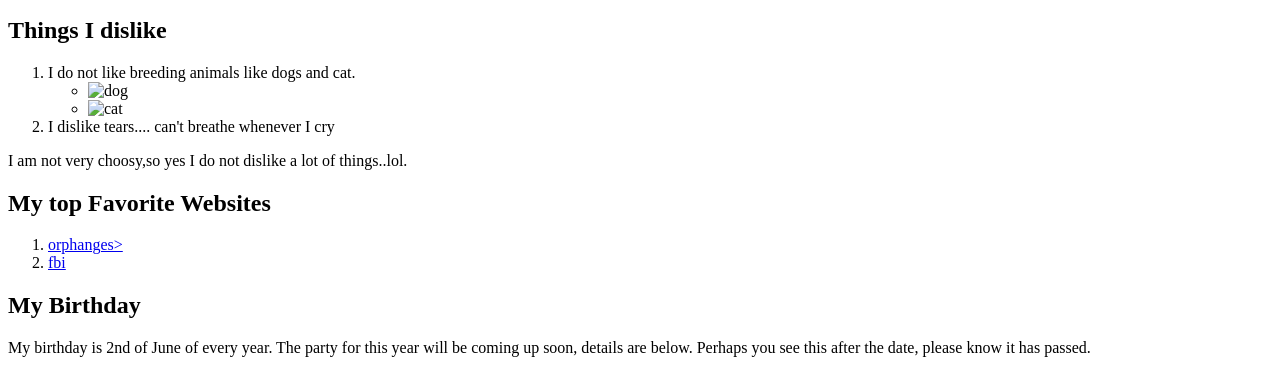
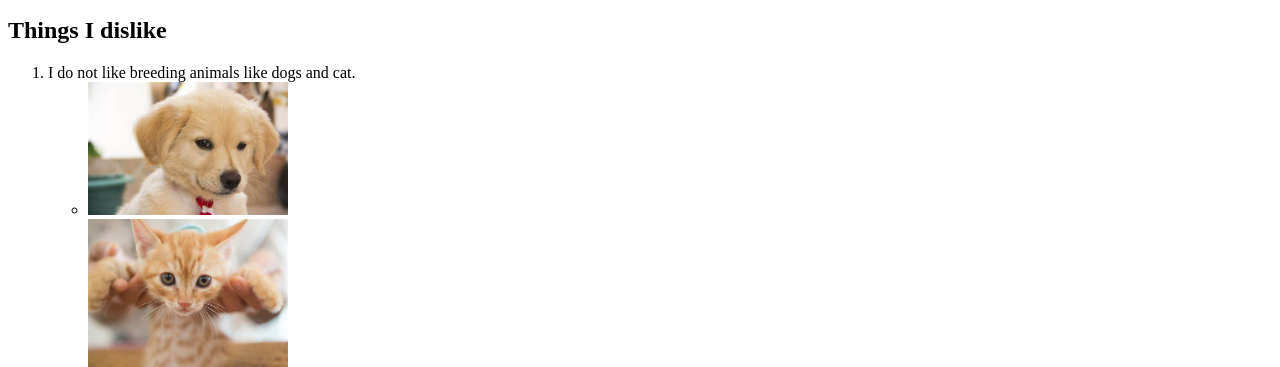
Before and after one commit to ayomiposi16/html-portfolio2, a plain HTML site: page index.html in a window 1280 px wide. Shown: the part 1051-1418 px from the top of the page. Drawn offline with Linux system fonts and the light colour scheme.

Commit message:
uploaded animal images

```diff
--- a/index.html
+++ b/index.html
@@ -42,10 +42,10 @@
             <li>I do not like breeding animals like dogs and cat.
                <ul>
                 <li>
-                    <img src="../Web Development Projects/4.0+File+Paths (1)/4.0 File Paths/dog.png" width="200px" alt="dog" />
+                    <img src="./dog.png" width="200px" alt="dog" />
                 </li>
                 <li>
-                    <img src="../Web Development Projects/4.0+File+Paths (1)/4.0 File Paths/Folder0/Folder3/cat.png" width="200px" alt="cat" />
+                    <img src="./cat.png" width="200px" alt="cat" />
                 </li>
                </ul>
             </li>
```
Also changed, not shown: cat.png (added), dog.png (added).
